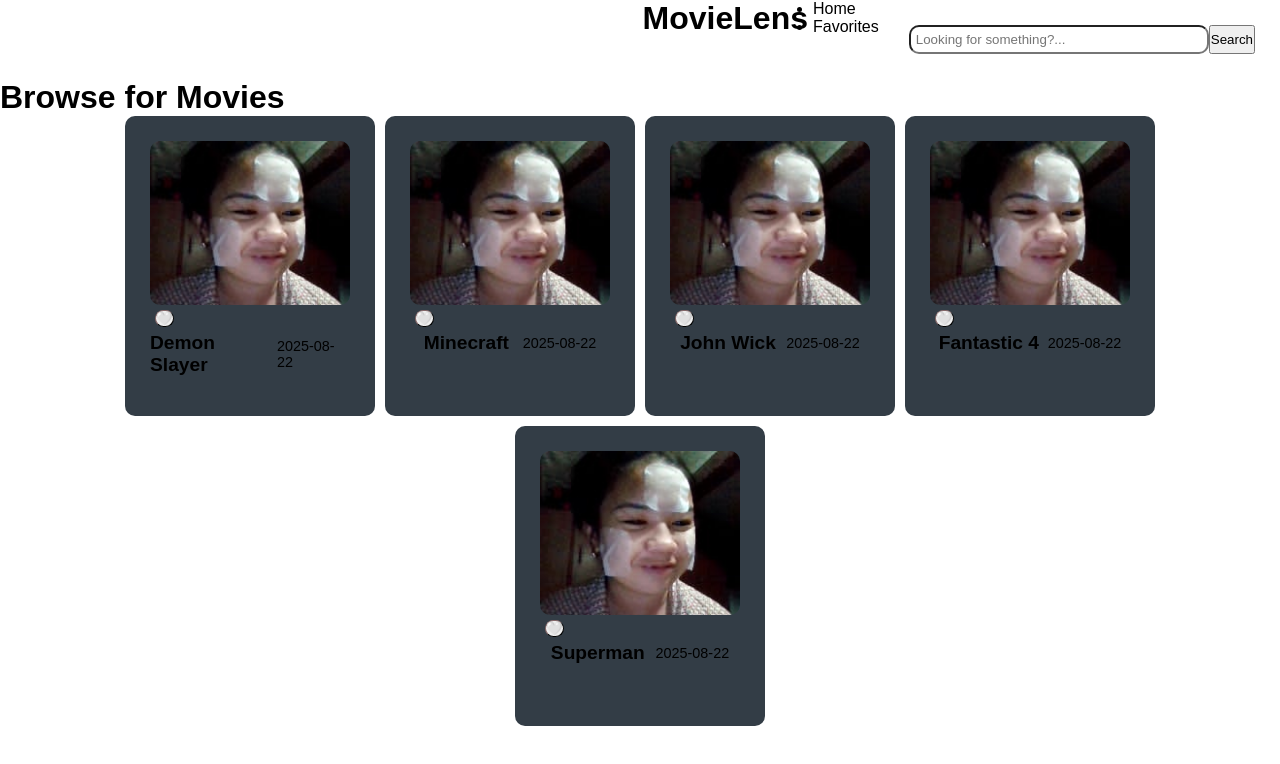
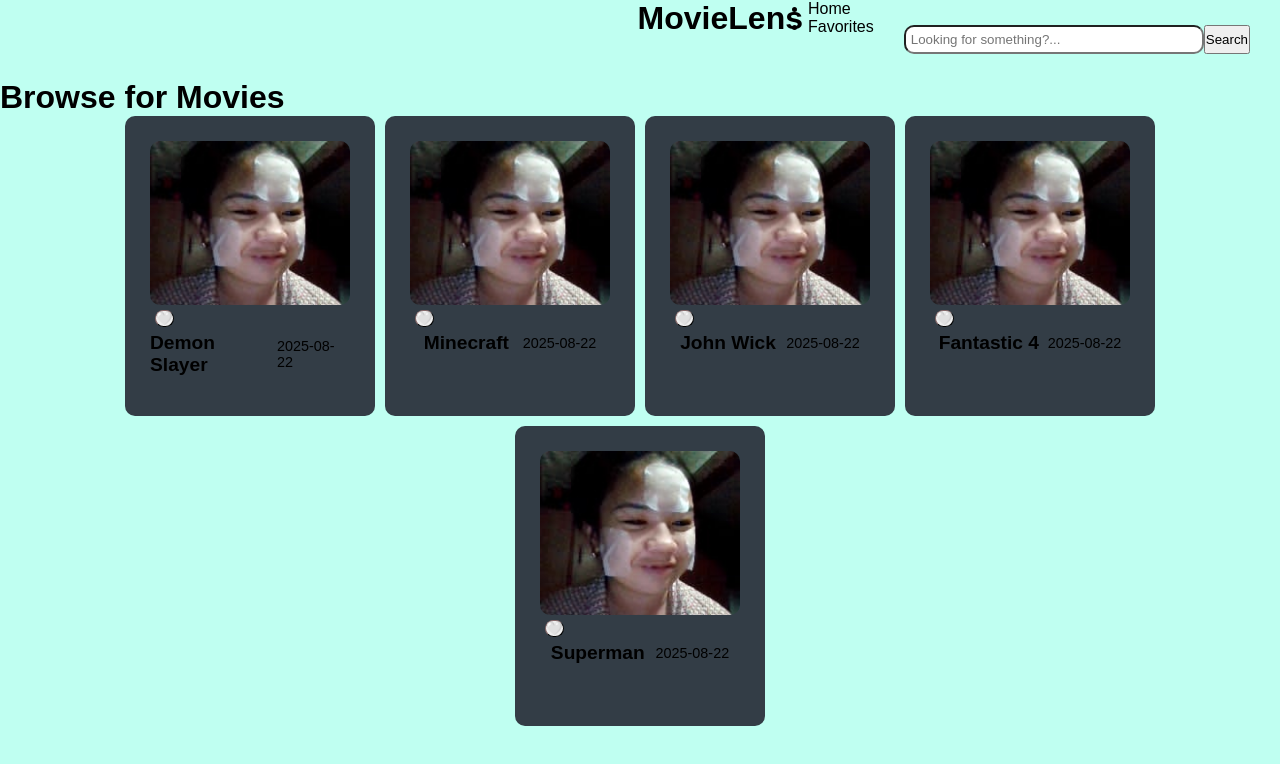
Before and after one commit to ashux-abo/React-Movie, a React (Vite) app in the folder frontend/: page / in a window 1280 px wide. Shown: the top 764 px of the page. Built offline with nearby package versions, Linux system fonts and the light colour scheme.

Commit message:
Add Navbar styling and layout; create navbar.css for search form and input styles

```diff
--- a/frontend/src/App.tsx
+++ b/frontend/src/App.tsx
@@ -5,7 +5,7 @@ import Navbar from './components/Navbar'
 
 function App() {
   return (
-   <div>
+   <div className='container'>
     <Home/>
    </div>
   )
--- a/frontend/src/components/Navbar.tsx
+++ b/frontend/src/components/Navbar.tsx
@@ -1,4 +1,6 @@
 import React from 'react'
+import '../components/navbar.css'
+
 type NavbarProps = {
     searchQuery: string;
     setSearchQuery: (query: string) => void;
@@ -29,6 +31,8 @@ const Navbar = ({searchQuery, setSearchQuery }:NavbarProps) => {
                 />
                 <button type='submit' className='search-btn'>Search</button>
             </form>
+
+            <img src="" alt="" className='toggle-icon'/>
         </div>
     )
 }
--- a/frontend/src/components/home.css
+++ b/frontend/src/components/home.css
@@ -1,17 +1,3 @@
-.search-form{
-    display: flex;
-    justify-content: center;
-    align-content: center;
-    padding: 25px;
-}
-.search-input{
-    width: 300px;
-    max-width: 100%;
-    padding: 5px;
-    border-radius: 10px;
-    background: white;
-    color: black;
-}
 .home{
     display: flex;
     justify-content: center;
@@ -25,9 +11,3 @@
     flex-wrap: wrap;
     gap: 10px;
 }
-.navbar{
-    display: flex;
-    justify-content: flex-end;
-    align-content: center;
-    gap: 5px
-}
--- a/frontend/src/components/navbar.css
+++ b/frontend/src/components/navbar.css
@@ -0,0 +1,20 @@
+.search-form{
+    display: flex;
+    justify-content: center;
+    align-content: center;
+    padding: 25px;
+}
+.search-input{
+    width: 300px;
+    max-width: 100%;
+    padding: 5px;
+    border-radius: 10px;
+    background: white;
+    color: black;
+}
+.navbar{
+    display: flex;
+    justify-content: flex-end;
+    align-content: center;
+    gap: 5px
+}
--- a/frontend/src/index.css
+++ b/frontend/src/index.css
@@ -4,3 +4,8 @@
   box-sizing: border-box;
   font-family: sans-serif;
 }
+.container{
+  width: 100vw;
+  min-height: 100vw;
+  background:#BFFFF1;
+}
--- a/frontend/src/pages/Home.tsx
+++ b/frontend/src/pages/Home.tsx
@@ -1,7 +1,6 @@
 import MovieCard from "../components/MovieCard"
 import { useState } from "react";
 import '../components/home.css'
-import CustomButton from '../components/CustomButton'
 import { useNavigate } from "react-router-dom";
 import Navbar from "../components/Navbar";
 
@@ -17,9 +16,6 @@ function Home() {
     ]
 
     const navigate = useNavigate();
-    const navigateFavorites = () => {
-        navigate('./favorites')
-    }
 
     return (
         <>
```
